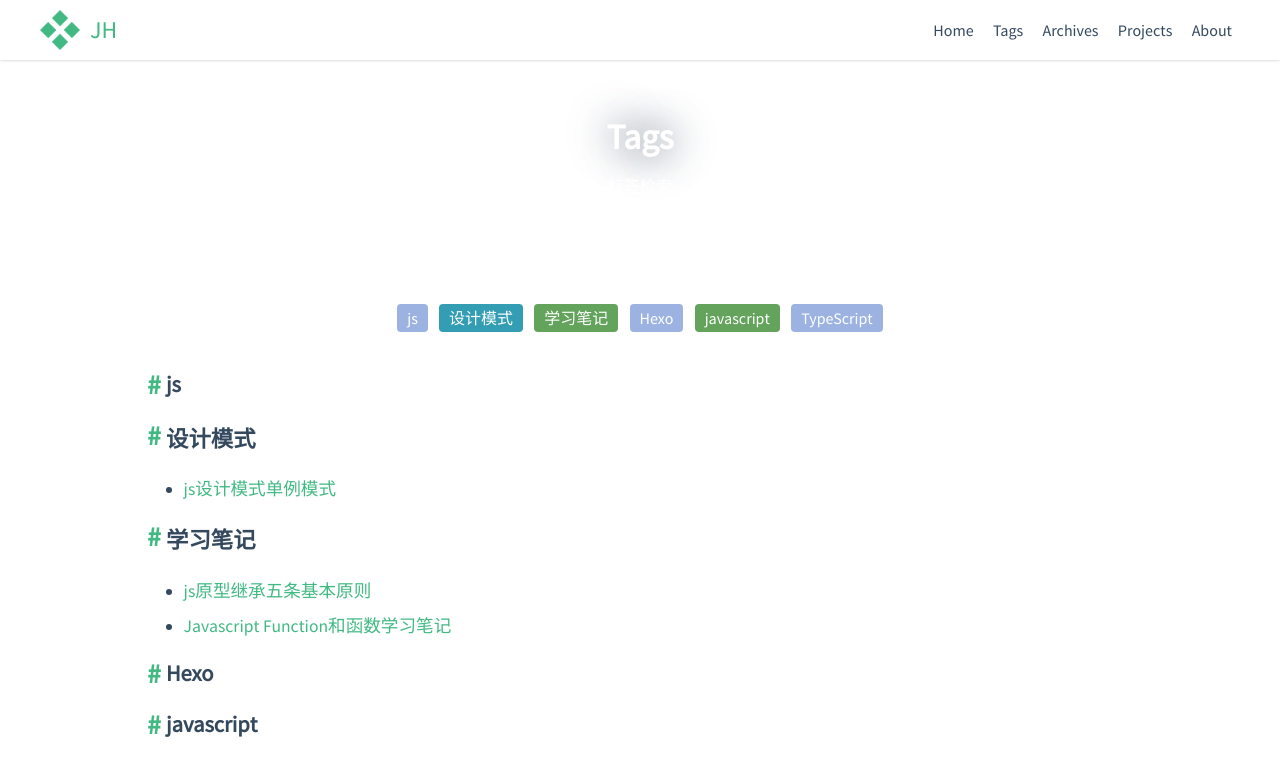
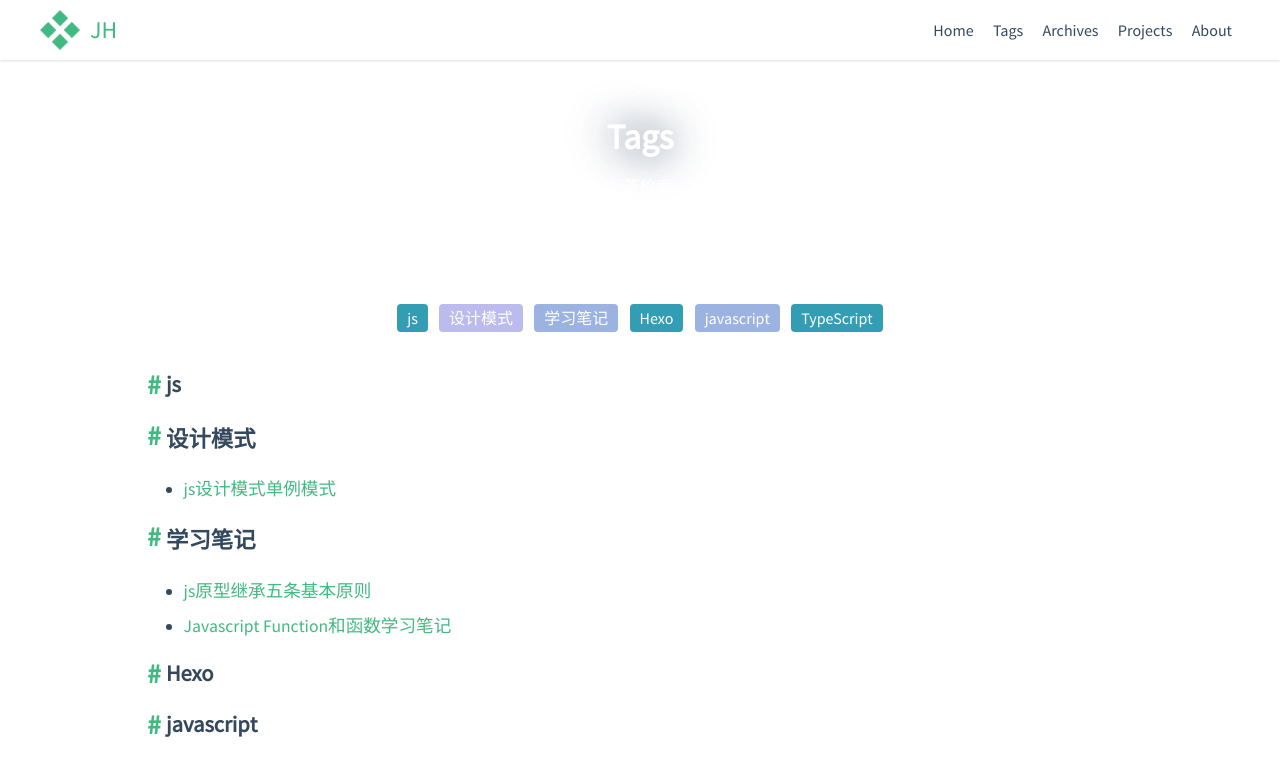
Before and after one commit to anjiecc/anjiecc.github.io, a plain HTML site: page tags/index.html in a window 1280 px wide. Shown: the top 757 px of the page. Drawn offline with nearby package versions, Linux system fonts and the light colour scheme; some packages are replaced by stand-ins of ours; a script that the page names is missing.

Commit message:
Site updated: 2018-10-18 19:31:18

```diff
--- a/tags/index.html
+++ b/tags/index.html
@@ -202,17 +202,17 @@
 <main class="app-body">
   <div id="tag-cloud">
 
-      <a class="tag1" data-name="tag-js">js</a>
+      <a class="tag2" data-name="tag-js">js</a>
 
-      <a class="tag2" data-name="tag-设计模式">设计模式</a>
+      <a class="tag0" data-name="tag-设计模式">设计模式</a>
 
-      <a class="tag3" data-name="tag-学习笔记">学习笔记</a>
+      <a class="tag1" data-name="tag-学习笔记">学习笔记</a>
 
-      <a class="tag1" data-name="tag-Hexo">Hexo</a>
+      <a class="tag2" data-name="tag-Hexo">Hexo</a>
 
-      <a class="tag3" data-name="tag-javascript">javascript</a>
+      <a class="tag1" data-name="tag-javascript">javascript</a>
 
-      <a class="tag1" data-name="tag-TypeScript">TypeScript</a>
+      <a class="tag2" data-name="tag-TypeScript">TypeScript</a>
 
   </div>
 
```
